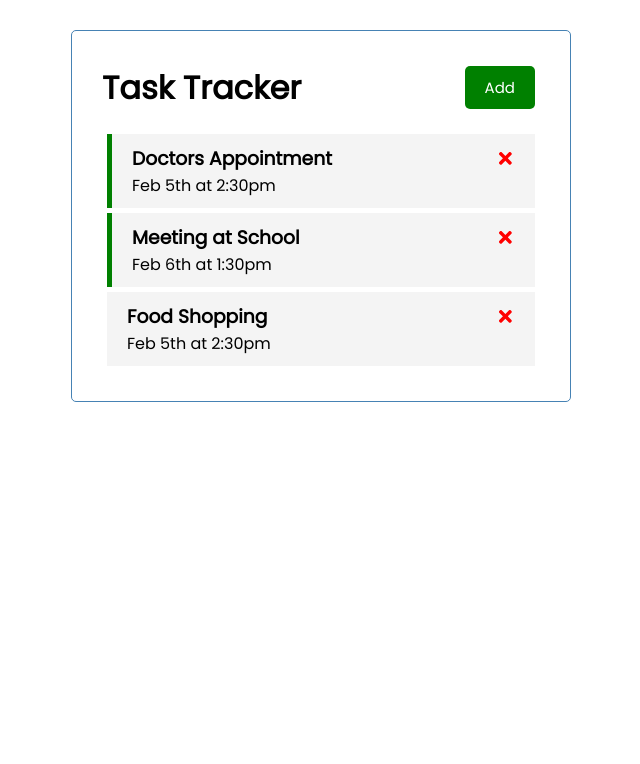
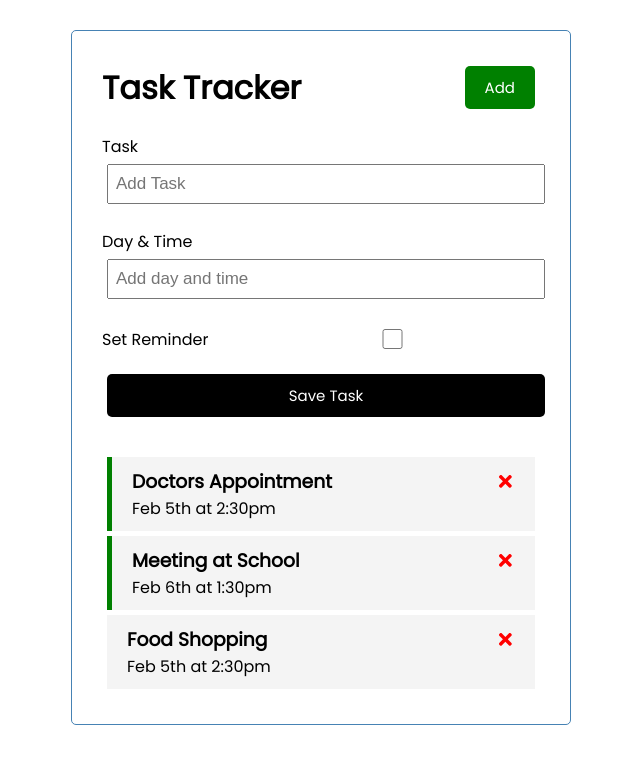
Before and after one commit to mikiyas-girma/react-task-tracker, a React (Create React App) app: page / in a window 1280 px wide. Shown: the top 764 px of the page, without its empty margins (319-959 px from the left). Built offline with nearby package versions, Linux system fonts and the light colour scheme.

Commit message:
Add task form

```diff
--- a/src/App.js
+++ b/src/App.js
@@ -1,6 +1,7 @@
 import { useState } from "react";
 import Header  from "./components/Header";
 import Tasks  from "./components/Tasks";
+import AddTask from "./components/AddTask";
 
 function App() {
   const [tasks, setTasks] = useState([
@@ -36,8 +37,8 @@
 
   return (
     <div className="container">
-
       <Header />
+      <AddTask />
       { tasks.length > 0 ? ( <Tasks tasks={tasks} onDelete = {deleteTask} onToggle = {toggleReminder}/> ): ( 'no tasks to display' )
       }
 
--- /dev/null
+++ b/src/components/AddTask.js
@@ -0,0 +1,30 @@
+
+
+const AddTask = () => {
+  return (
+    <form className="add-form" >
+      <div className="form-control">
+        <label >Task</label>
+        <input type="text" placeholder="Add Task" />
+      </div>
+
+      <div className="form-control">
+        <label >Day & Time</label>
+        <input type="text" placeholder="Add day and time" />
+      </div>
+
+      <div className="form-control form-control-check">
+        <label >Set Reminder</label>
+        <input type="checkbox"  />
+      </div>
+
+      <input type="submit" value="Save Task" className="btn btn-block" />
+
+
+
+
+    </form >
+  )
+}
+
+export default AddTask
```
